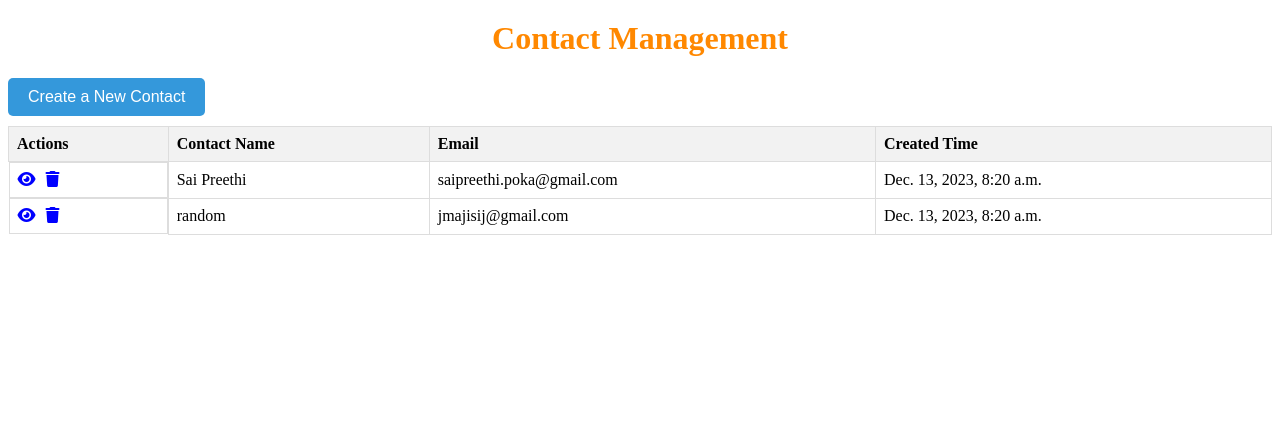
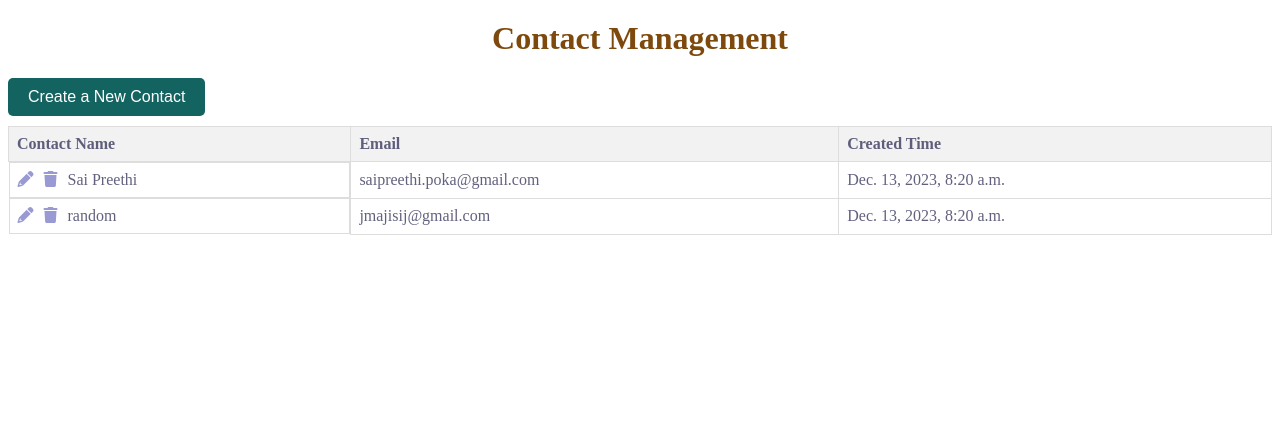
Before and after one commit to pspreethi/saipreethi_poka, a Django app: page / in a window 1280 px wide. Shown: the top 434 px of the page. Run offline with Django 4.2, Linux system fonts and the light colour scheme; data comes from the database, SQL or seed files in the repository; both versions use the stored data as it was after the commit.

Commit message:
Changes w.r.t the contact lists

```diff
--- a/contact_management/Templates/contact_list.html
+++ b/contact_management/Templates/contact_list.html
@@ -10,7 +10,7 @@
         h1 {
             text-align: center;
             margin-top: 20px;
-            color: #ff8800;
+            color: #7e490d;
         }
         table {
             border-collapse: collapse;
@@ -21,10 +21,12 @@
             border: 1px solid #ddd;
             padding: 8px;
             text-align: left;
+            color: #2f2f57c2;
         }
 
         th {
             background-color: #f2f2f2;
+            color: #2f2f57c2;
         }
 
         .action-buttons {
@@ -34,7 +36,7 @@
         .action-buttons a {
             margin-right: 10px;
             text-decoration: none;
-            color: #0000ff;
+            color: #7979c5c2;
         }
         /* Style for the "Create a New Contact" button */
         a {
@@ -47,7 +49,7 @@
             margin-bottom: 10px;
             padding: 10px 20px;
             font-size: 16px;
-            background-color: #3498db; /* Background color for the button */
+            background-color: #136460; /* Background color for the button */
             color: white; /* Text color */
             border: none;
             border-radius: 5px;
@@ -79,7 +81,6 @@
     <table>
         <thead>
             <tr>
-                <th>Actions</th>
                 <th>Contact Name</th>
                 <th>Email</th>
                 <th>Created Time</th>
@@ -88,11 +89,13 @@
         <tbody>
             {% for contact in object_list %}
                 <tr>
-                    <td class="action-buttons">
+                    <!-- <td class="action-buttons">
                         <a href="{% url 'contact_management:contact_detail' pk=contact.pk %}" title="View Details"><i class="fas fa-eye"></i></a>
                         <a href="{% url 'contact_management:contact_delete' pk=contact.pk %}" title="Delete"><i class="fas fa-trash"></i></a>
-                    </td>
-                    <td>{{ contact.name }}</td>
+                    </td> -->
+                    <td class="action-buttons"><a href="{% url 'contact_management:contact_detail' pk=contact.pk %}" title="View Details"><i class="fas fa-pencil"></i></a>
+                        <a href="{% url 'contact_management:contact_delete' pk=contact.pk %}" title="Delete"><i class="fas fa-trash"></i></a>
+                        {{ contact.name }}</td>
                     <td>{{ contact.email }}</td>
                     <td>{{ contact.created_at|date:"M. d, Y, g:i a" }}</td>
                 </tr>
--- a/contact_management/models.py
+++ b/contact_management/models.py
@@ -1,11 +1,12 @@
 from django.db import models
+from django.utils import timezone
 
 
 class Contact(models.Model):
     name = models.CharField(max_length=255, unique=True)
     email = models.EmailField(unique=True)
     notes = models.TextField(blank=True)
-    created_at = models.DateTimeField(auto_now_add=True)
+    created_at = models.DateTimeField( auto_now_add=True)
 
     def __str__(self):
         return self.name
```
Also changed, not shown: contact_management/Templates/contact_detail.html (+7 -5 lines), db.sqlite3.
